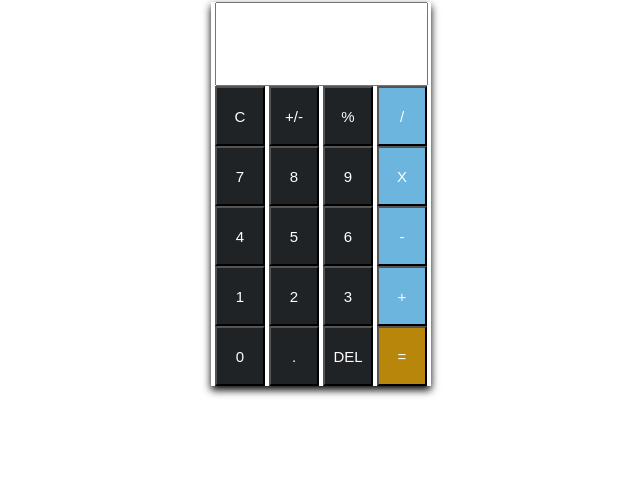
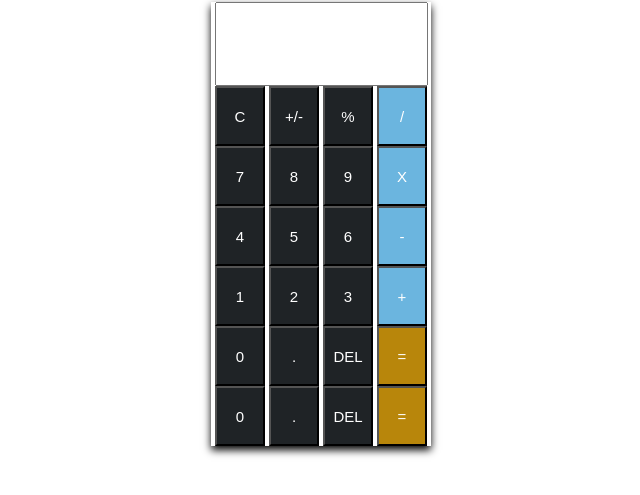
Before and after one commit to shahin06066/cal, a plain HTML site: page index.html in a window 1280 px wide. Shown: the part 45-540 px from the top of the page, without its empty margins (319-959 px from the left). Drawn offline with Linux system fonts and the light colour scheme.

Commit message:
feature-1

```diff
--- a/index.html
+++ b/index.html
@@ -53,6 +53,13 @@
         <input type="button" class="btn" value="DEL">
         <input type="button" class="btn" style="background-color:darkgoldenrod" value="=">
     </div>
+    <div>
+
+        <input type="button" class="btn" value="0">
+        <input type="button" class="btn" value=".">
+        <input type="button" class="btn" value="DEL">
+        <input type="button" class="btn" style="background-color:darkgoldenrod" value="=">
+    </div>
 </div>
 
 
```
